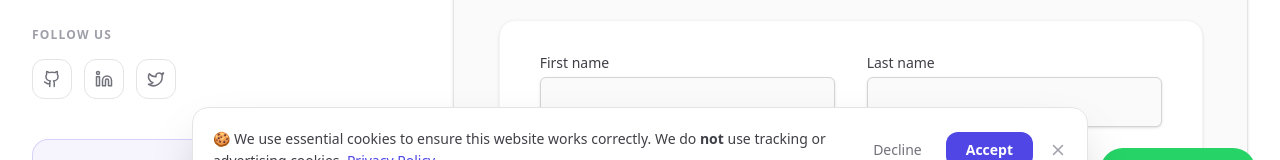
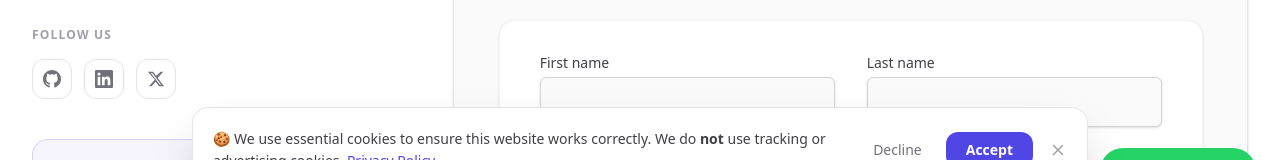
Before and after one commit to Ayush4307/Verplexo, a React (Vite) app: page /contact in a window 1280 px wide. Shown: the part 582-742 px from the top of the page. Built offline with nearby package versions, Linux system fonts and the light colour scheme.

Commit message:
pages updated

```diff
--- a/src/pages/ContactPage.tsx
+++ b/src/pages/ContactPage.tsx
@@ -1,10 +1,27 @@
-import { Mail, MapPin, Phone, Github, Linkedin, Twitter } from 'lucide-react'
+import { Mail, MapPin, Phone } from 'lucide-react'
 import { Link } from 'react-router-dom'
 import { ContactForm } from '../components/home/ContactForm'
 import { Seo } from '../components/Seo'
 import { EMAIL, PHONE, LOCATION, WHATSAPP_NUMBER, SOCIAL_LINKS } from '../constants/brand'
 import { motion } from 'framer-motion'
 import { fadeIn } from '../utils/motion'
+
+// Inline SVG social icons — lucide-react v1 removed brand icons
+const GithubIcon = () => (
+  <svg width="18" height="18" viewBox="0 0 24 24" fill="currentColor" aria-hidden="true">
+    <path d="M12 0C5.374 0 0 5.373 0 12c0 5.302 3.438 9.8 8.207 11.387.599.111.793-.261.793-.577v-2.234c-3.338.726-4.033-1.416-4.033-1.416-.546-1.387-1.333-1.756-1.333-1.756-1.089-.745.083-.729.083-.729 1.205.084 1.839 1.237 1.839 1.237 1.07 1.834 2.807 1.304 3.492.997.107-.775.418-1.305.762-1.604-2.665-.305-5.467-1.334-5.467-5.931 0-1.311.469-2.381 1.236-3.221-.124-.303-.535-1.524.117-3.176 0 0 1.008-.322 3.301 1.23A11.509 11.509 0 0112 5.803c1.02.005 2.047.138 3.006.404 2.291-1.552 3.297-1.23 3.297-1.23.653 1.653.242 2.874.118 3.176.77.84 1.235 1.911 1.235 3.221 0 4.609-2.807 5.624-5.479 5.921.43.372.823 1.102.823 2.222v3.293c0 .319.192.694.801.576C20.566 21.797 24 17.3 24 12c0-6.627-5.373-12-12-12z"/>
+  </svg>
+)
+const LinkedinIcon = () => (
+  <svg width="18" height="18" viewBox="0 0 24 24" fill="currentColor" aria-hidden="true">
+    <path d="M20.447 20.452h-3.554v-5.569c0-1.328-.027-3.037-1.852-3.037-1.853 0-2.136 1.445-2.136 2.939v5.667H9.351V9h3.414v1.561h.046c.477-.9 1.637-1.85 3.37-1.85 3.601 0 4.267 2.37 4.267 5.455v6.286zM5.337 7.433a2.062 2.062 0 01-2.063-2.065 2.064 2.064 0 112.063 2.065zm1.782 13.019H3.555V9h3.564v11.452zM22.225 0H1.771C.792 0 0 .774 0 1.729v20.542C0 23.227.792 24 1.771 24h20.451C23.2 24 24 23.227 24 22.271V1.729C24 .774 23.2 0 22.222 0h.003z"/>
+  </svg>
+)
+const TwitterIcon = () => (
+  <svg width="18" height="18" viewBox="0 0 24 24" fill="currentColor" aria-hidden="true">
+    <path d="M18.244 2.25h3.308l-7.227 8.26 8.502 11.24H16.17l-4.714-6.231-5.401 6.231H2.744l7.73-8.835L1.254 2.25H8.08l4.213 5.567zm-1.161 17.52h1.833L7.084 4.126H5.117z"/>
+  </svg>
+)
 
 const contactInfo = [
   { icon: Mail,    label: EMAIL,    href: `mailto:${EMAIL}` },
@@ -13,9 +30,9 @@ const contactInfo = [
 ]
 
 const socials = [
-  { icon: Github,   label: 'GitHub',   href: SOCIAL_LINKS.github },
-  { icon: Linkedin, label: 'LinkedIn', href: SOCIAL_LINKS.linkedin },
-  { icon: Twitter,  label: 'Twitter',  href: SOCIAL_LINKS.twitter },
+  { Icon: GithubIcon,   label: 'GitHub',   href: SOCIAL_LINKS.github },
+  { Icon: LinkedinIcon, label: 'LinkedIn', href: SOCIAL_LINKS.linkedin },
+  { Icon: TwitterIcon,  label: 'Twitter / X',  href: SOCIAL_LINKS.twitter },
 ]
 
 export function ContactPage() {
@@ -82,7 +99,7 @@ export function ContactPage() {
             <div>
               <p className="text-xs font-bold uppercase tracking-widest text-zinc-400 dark:text-zinc-600 mb-4">Follow us</p>
               <div className="flex gap-3">
-                {socials.map(({ icon: Icon, label, href }) => (
+                {socials.map(({ Icon, label, href }) => (
                   <a
                     key={label}
                     href={href}
@@ -91,7 +108,7 @@ export function ContactPage() {
                     aria-label={label}
                     className="w-10 h-10 rounded-xl border border-zinc-200 dark:border-zinc-700 flex items-center justify-center text-zinc-500 dark:text-zinc-400 hover:text-brand hover:border-brand dark:hover:border-brand transition-colors"
                   >
-                    <Icon size={18} />
+                    <Icon />
                   </a>
                 ))}
               </div>
```
